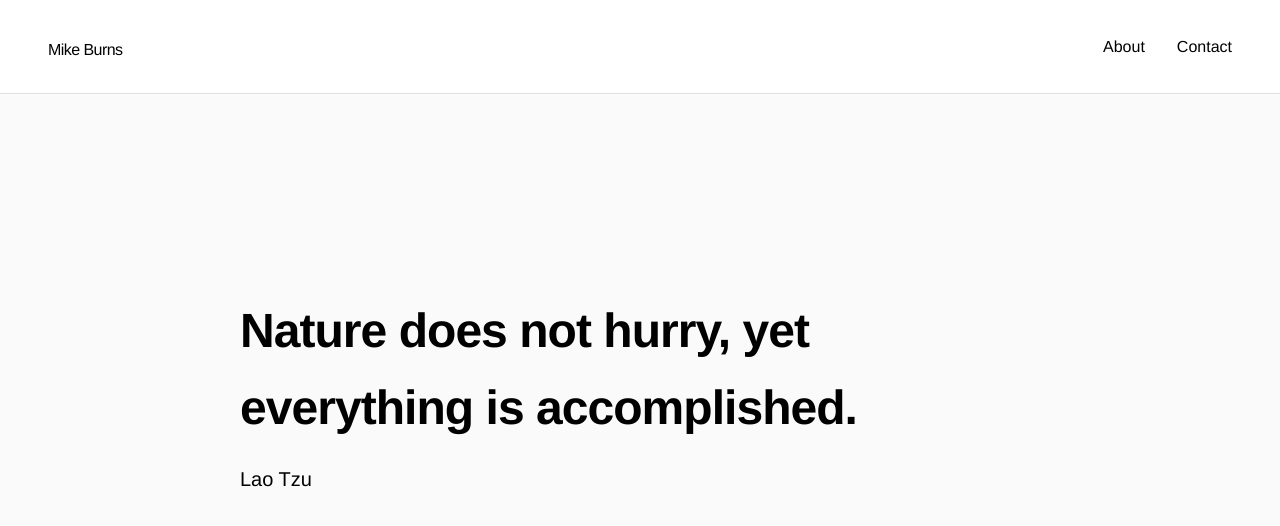
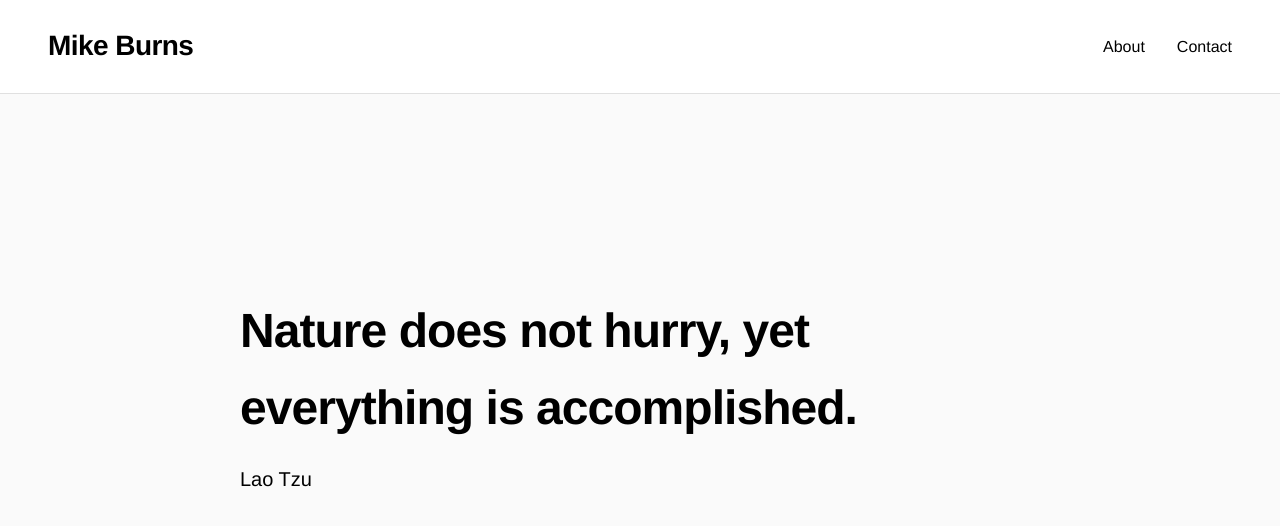
Before and after one commit to meb226/mikeburns.ai, a website: page about.html in a window 1280 px wide. Drawn offline with Linux system fonts and the light colour scheme.

Commit message:
Fixed header on about placeholder

```diff
--- a/about.html
+++ b/about.html
@@ -34,6 +34,9 @@
         }
 
         nav h1 a {
+            font-size: 28px;
+            font-weight: 700;
+            letter-spacing: -0.02em;
             color: #000000;
             text-decoration: none;
         }
```
